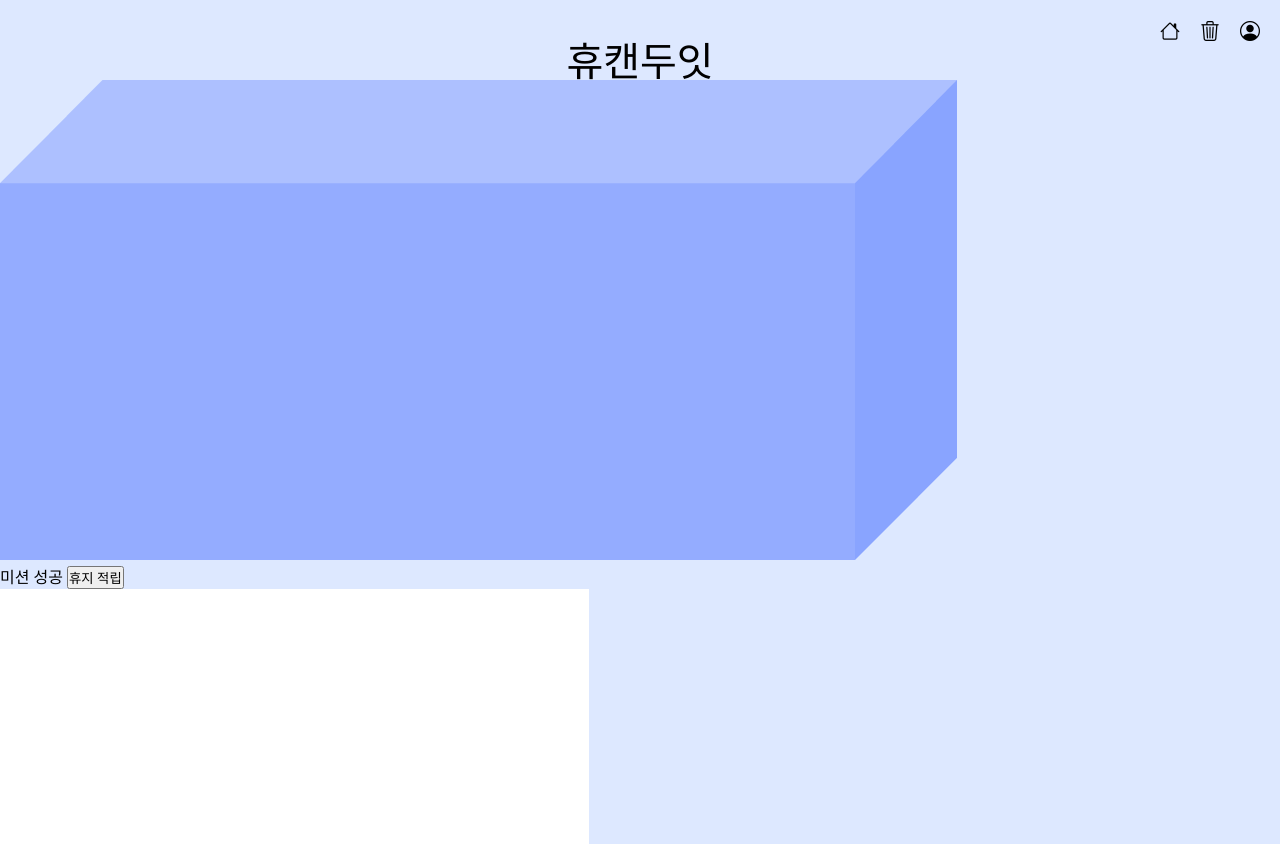
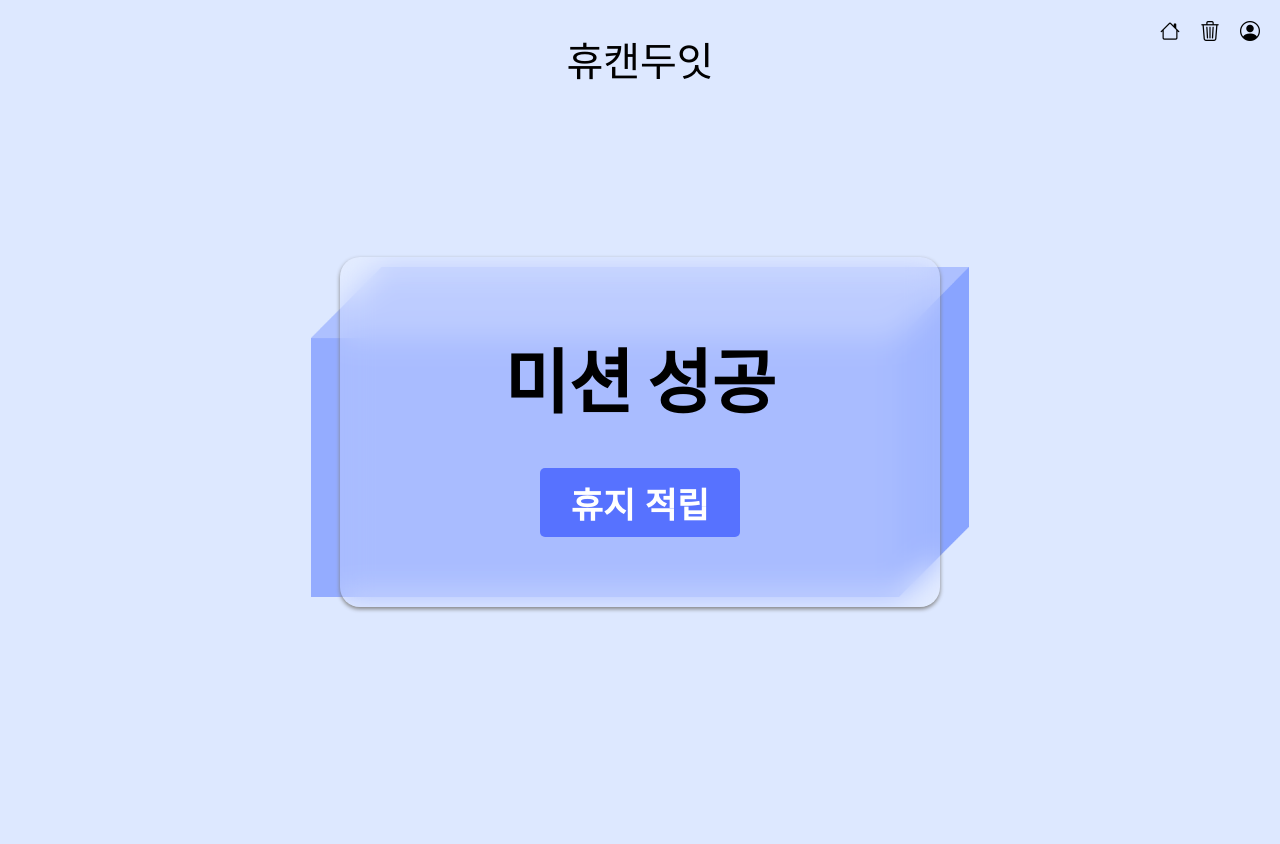
Before and after one commit to sueyon032/hue-can-do-it-server, a PHP site: page /hue-can-do-it-server/mission_success.html in a window 1280 px wide. Shown: the top 844 px of the page. After the commit the page ends 612 px from the top, so only its background shows below. Run offline with PHP 8.4, Linux system fonts and the light colour scheme; some web fonts are replaced.

Commit message:
mission_success 수정

```diff
--- a/css/mission_success.css
+++ b/css/mission_success.css
@@ -1,42 +1,60 @@
-.tisue-case,
-.mission-tisue {
+@import url('https://fonts.googleapis.com/css2?family=Inter:wght@100..900&display=swap');
+
+main {
     display: flex;
-    text-align: center;
     justify-content: center;
+    align-items: center;
+    height: 88vh;
 }
 
-.tisue-case {
-    margin-top: 13%;
+.trashcan {
+    position: relative;
+    height: 330px;
 }
 
-.mission-tisue {
-    margin-top: -35%;
+.missionSuccess-container {
+    z-index: 10;
+    display: flex;
+    width: 600px;
+    height: 350px;
+    flex-direction: column;
+    align-items: center;
+    font-family: 'Inter', sans-serif;
+    position: absolute;
+    padding: 70px;
+    background-color: rgba(255, 255, 255, 0.2); /* 배경 반투명 */
+    backdrop-filter: blur(15px);    /* background blur */
+    box-shadow: 0px 2px 4px gray; /* 그림자 */
+    border-radius: 20px;
 }
 
-.mission-ment,
-.mission-item {
-    text-align: left;
-    margin-top: -28%;
-    margin-left: 10%;
+.missionSuccess-text {
+    font-size: 70px;
+    font-weight: 900;
+    margin-bottom: 40px;
 }
 
-.mission-ment {
-    font-weight: bold;
-    font-size: 2.5rem;
-
-    padding-bottom: 2%;
+#SuccessBtn {
+    width: 200px;
+    height: 70px;
+    background-color: #5772FF;
+    border: none;
+    border-radius: 5px;
+    font-size: 35px;
+    color: #fff;
+    font-weight: 900;
 }
 
-.mission-item {
-    font-size: 1.5rem;
-    padding-bottom: 1%;
+.tissue-crumpled-container {
+    z-index: 20;
+    position: absolute;
+    display: none;
 }
 
-.stop-watch {
-    margin-top: 1%;
-    width: 20vh;
-    height: 20vh;
-    background-color: #7997FF;
-    /* border: none; */
-    border-radius: 50%;
+.tissue-crumpled-container {
+    display: none;
 }
+
+#tissue {
+    display: none;
+}
--- /dev/null
+++ b/js/mission_success.js
@@ -0,0 +1,51 @@
+// function tissuecrumpled() {
+//     // 미션 성공 컨테이너 안보이게
+//     var missionSuccessContainer = document.querySelector('.missionSuccess-container');
+//     missionSuccessContainer.style.display = 'none';
+
+//     // tissue-crumpled-container 클래스가 보이게
+//     var tissueCrumpledContainer = document.querySelector('.tissue-crumpled-container');
+//     tissueCrumpledContainer.style.display = 'block';
+
+//     // #mission-tissue 이미지가 나오고 천천히 사라지게
+//     var missionTissueImage = document.getElementById('mission-tissue');
+//     missionTissueImage.style.opacity = 1;
+//     var fadeOutInterval = setInterval(function() {
+//         if (missionTissueImage.style.opacity > 0) {
+//             missionTissueImage.style.opacity -= 0.01;
+//         } else {
+//             clearInterval(fadeOutInterval);
+//             // #tissue 이미지가 나오게
+//             var tissueImage = document.getElementById('tissue');
+//             tissueImage.style.display = 'block';
+//         }
+//     }, 30); // 30 milliseconds 간격으로 opacity 조절
+// }
+
+function tissuecrumpled() {
+    // 미션 성공 컨테이너 안보이게
+    var missionSuccessContainer = document.querySelector('.missionSuccess-container');
+    missionSuccessContainer.style.display = 'none';
+
+    // tissue-crumpled-container 클래스가 보이게
+    var tissueCrumpledContainer = document.querySelector('.tissue-crumpled-container');
+    tissueCrumpledContainer.style.display = 'block';
+
+    // #mission-tissue 이미지가 나오고 천천히 사라지게
+    var missionTissueImage = document.getElementById('mission-tissue');
+    missionTissueImage.style.opacity = 1;
+    var fadeOutInterval = setInterval(function() {
+        if (missionTissueImage.style.opacity > 0) {
+            missionTissueImage.style.opacity -= 0.01;
+        } else {
+            clearInterval(fadeOutInterval);
+            // #tissue 이미지가 나오게
+            var tissueImage = document.getElementById('tissue');
+            tissueImage.style.display = 'block';
+            // 2.5초 후에 trash.html로 페이지 이동
+            setTimeout(function() {
+                window.location.href = "trash.html";
+            }, 2500);
+        }
+    }, 30); // 30 milliseconds 간격으로 opacity 조절
+}
```
